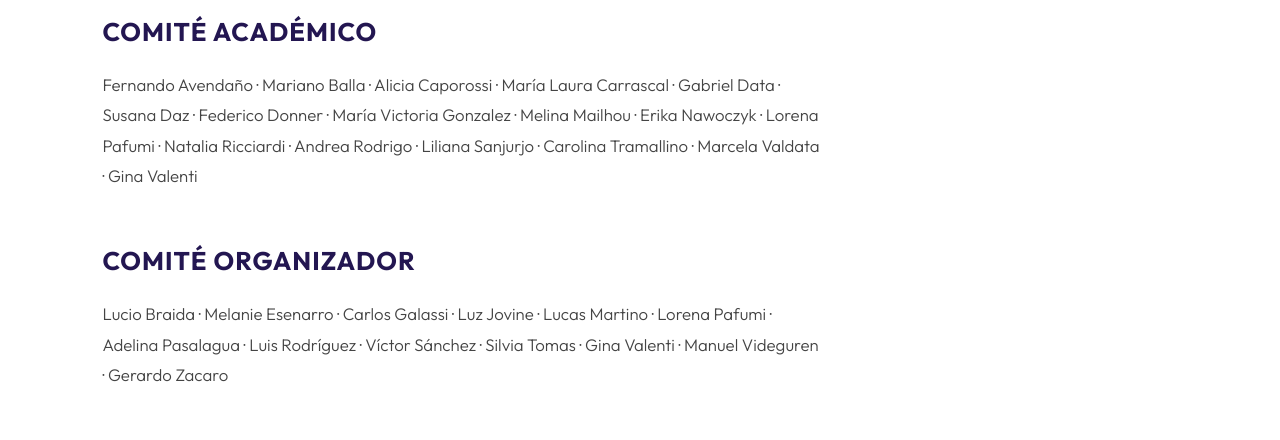
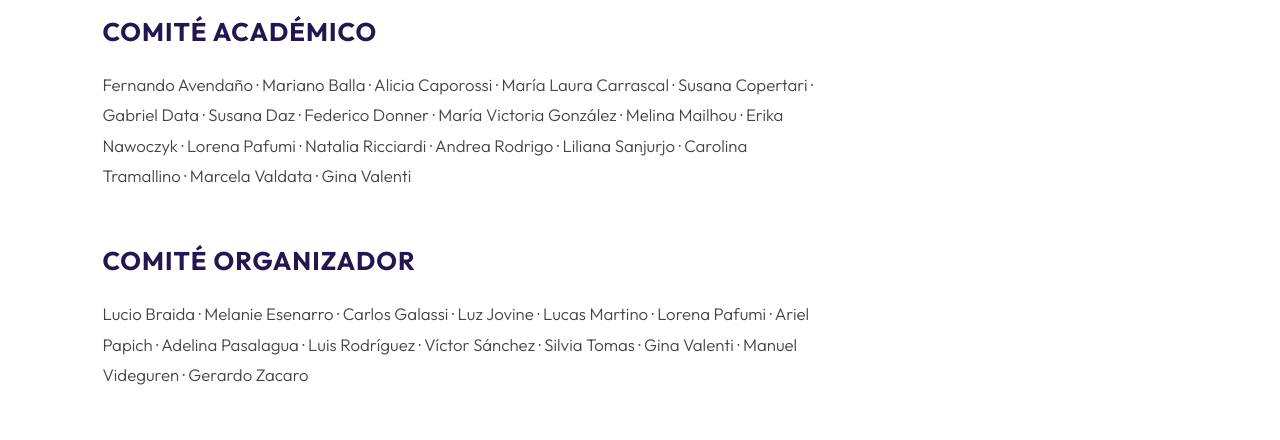
Before and after one commit to lucianoastor-bot/web-jia, a Next.js app: page /organizacion in a window 1280 px wide. Shown: the part 455-895 px from the top of the page. Built offline with nearby package versions, Linux system fonts and the light colour scheme; no server answers.

Commit message:
Actualiza comités en congreso.config
- Comité organizador: agrega Ariel Papich
- Comité académico: agrega Susana Copertari, corrige tilde en González

Co-Authored-By: Claude Sonnet 4.6 <noreply@anthropic.com>

```diff
--- a/congreso.config.ts
+++ b/congreso.config.ts
@@ -202,6 +202,7 @@ export const COMITE_ORGANIZADOR: string[] = [
   'Luz Jovine',
   'Lucas Martino',
   'Lorena Pafumi',
+  'Ariel Papich',
   'Adelina Pasalagua',
   'Luis Rodríguez',
   'Víctor Sánchez',
@@ -216,10 +217,11 @@ export const COMITE_ACADEMICO: string[] = [
   'Mariano Balla',
   'Alicia Caporossi',
   'María Laura Carrascal',
+  'Susana Copertari',
   'Gabriel Data',
   'Susana Daz',
   'Federico Donner',
-  'María Victoria Gonzalez',
+  'María Victoria González',
   'Melina Mailhou',
   'Erika Nawoczyk',
   /*'Carola Nin',*/
```
